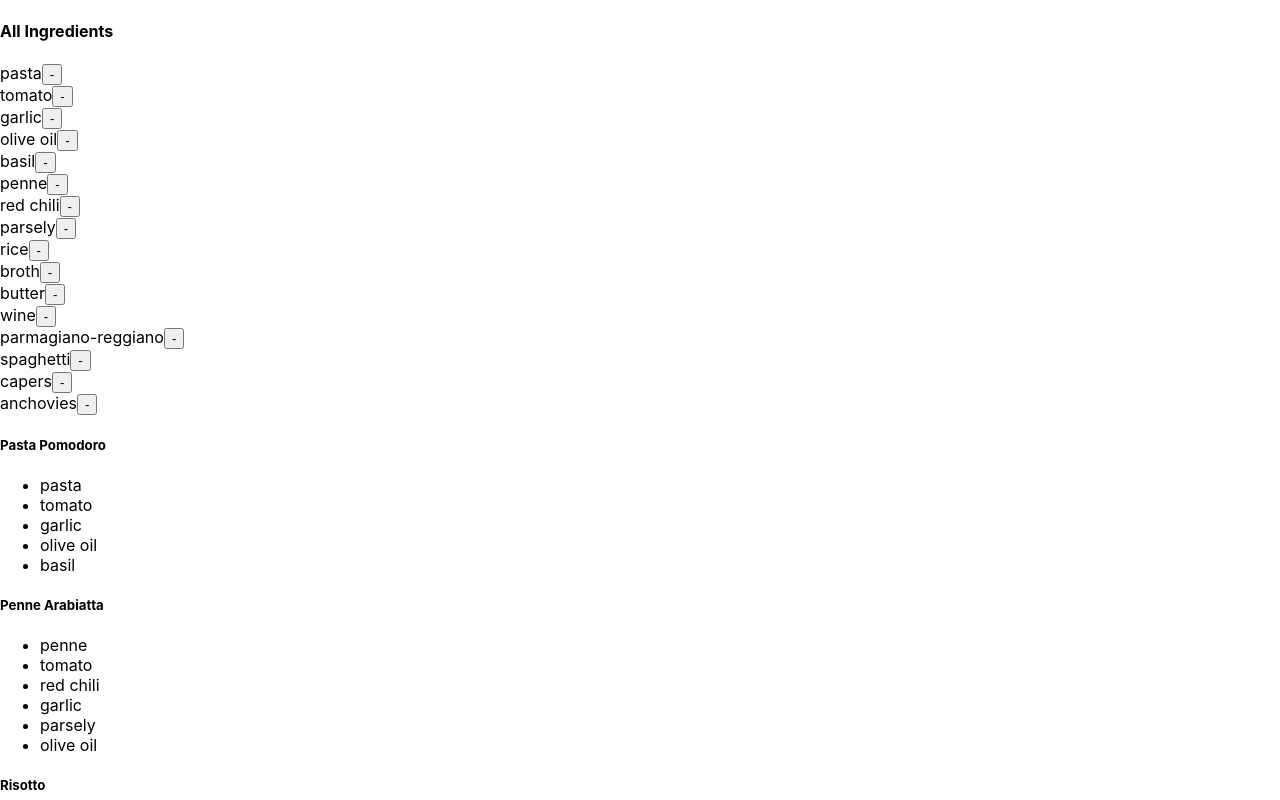
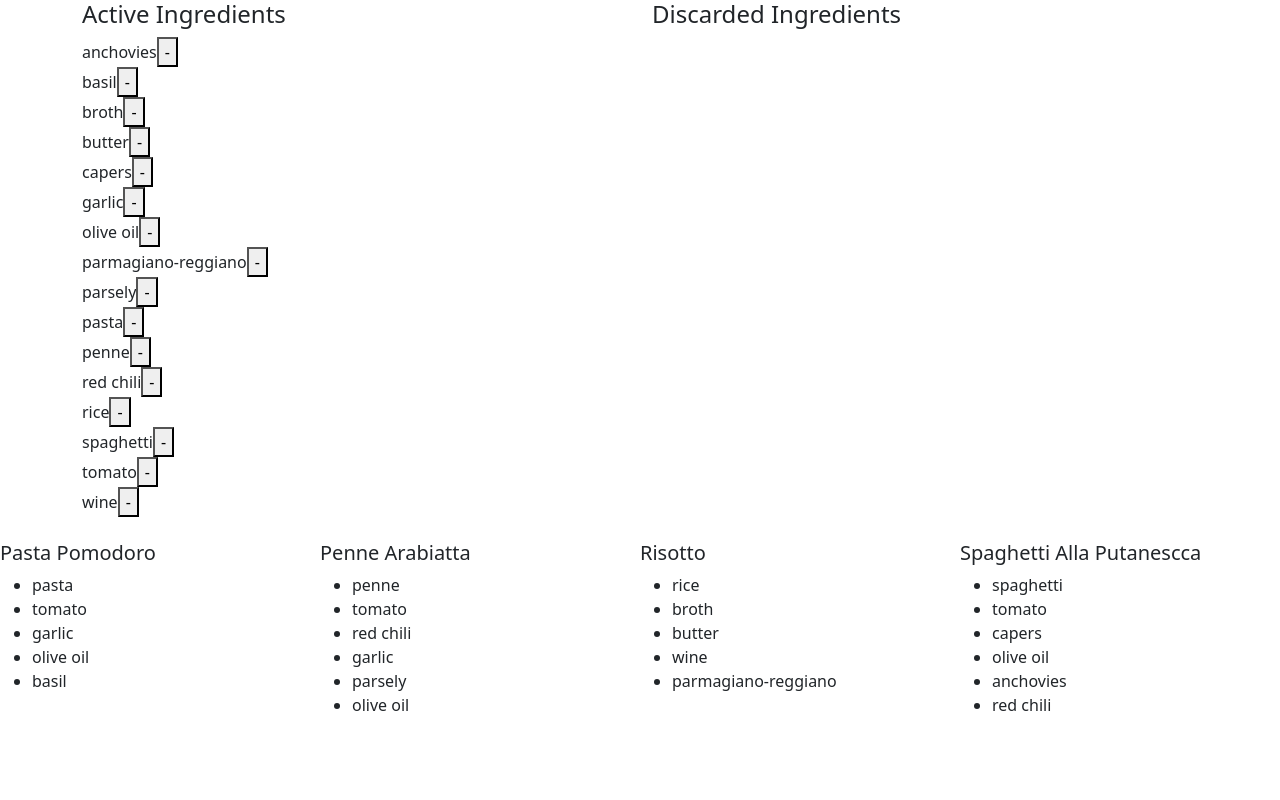
Before and after one commit to hadas21/react-code-along, a React (Create React App) app: page / in a window 1280 px wide. Shown: the top 800 px of the page. Built offline with nearby package versions, Linux system fonts and the light colour scheme.

Commit message:
implement restore ingredient

```diff
--- a/package.json
+++ b/package.json
@@ -34,5 +34,9 @@
       "last 1 firefox version",
       "last 1 safari version"
     ]
+  },
+  "devDependencies": {
+    "bootstrap": "^5.3.0",
+    "react-bootstrap": "^2.8.0"
   }
 }
--- a/src/index.css
+++ b/src/index.css
@@ -1,4 +1,4 @@
-body {
+/* body {
   margin: 0;
   font-family: -apple-system, BlinkMacSystemFont, 'Segoe UI', 'Roboto', 'Oxygen',
     'Ubuntu', 'Cantarell', 'Fira Sans', 'Droid Sans', 'Helvetica Neue',
@@ -10,4 +10,4 @@ body {
 code {
   font-family: source-code-pro, Menlo, Monaco, Consolas, 'Courier New',
     monospace;
-}
+} */
--- a/src/index.js
+++ b/src/index.js
@@ -3,6 +3,7 @@ import ReactDOM from 'react-dom/client';
 import './index.css';
 import App from './App';
 import reportWebVitals from './reportWebVitals';
+import 'bootstrap/dist/css/bootstrap.min.css';
 
 const root = ReactDOM.createRoot(document.getElementById('root'));
 root.render(
--- a/src/jsx/Recipes/RecipeCard.js
+++ b/src/jsx/Recipes/RecipeCard.js
@@ -1,9 +1,10 @@
 import React from 'react';
 import IngredientList from './IngredientList';
+import Col from 'react-bootstrap/Col';
 
 function RecipeCard(props) {
     return (
-        <div>
+        <Col>
             <h5>
                 {props.recipe}
             </h5>
@@ -11,7 +12,7 @@ function RecipeCard(props) {
                 recipe={props.recipe}
                 ingredients={props.ingredients}
             />
-        </div>
+        </Col>
     )
 }
 
--- a/src/jsx/Recipes/RecipeCards.js
+++ b/src/jsx/Recipes/RecipeCards.js
@@ -1,9 +1,12 @@
 import React from 'react';
 import RecipeCard from './RecipeCard';
+import Container from 'react-bootstrap/Row';
+import Row from 'react-bootstrap/Row';
 
 function RecipeCards(props) {
     return (
-        <div>
+        <Container>
+            <Row>
                 {props.recipies.map(item => {
                     return <RecipeCard
                         recipe={item.recipe}
@@ -11,7 +14,8 @@ function RecipeCards(props) {
                         key={`recipe-card-${item.recipe}`}
                     />
                 })}
-        </div>
+            </Row>
+        </Container>
     )
 }
 
--- /dev/null
+++ b/src/state/ActiveIngredients.js
@@ -0,0 +1,26 @@
+import React from "react";
+import Col from 'react-bootstrap/Col';
+
+
+function ActiveIngredients(props) {
+    return (
+        <Col>
+            <h4>
+                Active Ingredients
+            </h4>
+            {props.activeIngredients.map(item =>{
+                return (
+                    <div key={`all-ingredients-${item}`}>
+                        {item}
+                        <button
+                            value={item}
+                            onClick={(e) => props.handleRemoveIngredient(e.target.value)}
+                        >-</button>
+                    </div>
+                );
+            })}
+        </Col>
+    )
+}
+
+export default ActiveIngredients;
--- /dev/null
+++ b/src/state/DiscardedIngredients.js
@@ -0,0 +1,26 @@
+import React from "react";
+import Col from 'react-bootstrap/Col';
+
+
+function DiscardedIngredients(props) {
+    return (
+        <Col>
+            <h4>
+                Discarded Ingredients
+            </h4>
+            {props.discardedIngredients.map(item =>{
+                return (
+                    <div key={`all-ingredients-${item}`}>
+                        {item}
+                        <button
+                            value={item}
+                            onClick={(e) => props.handleRestoreIngredient(e.target.value)}
+                        >+</button>
+                    </div>
+                );
+            })}
+        </Col>
+    )
+}
+
+export default DiscardedIngredients;
--- a/src/state/IngredientContainer.js
+++ b/src/state/IngredientContainer.js
@@ -1,23 +1,23 @@
 import React from 'react';
+import ActiveIngredients from './ActiveIngredients';
+import Container from 'react-bootstrap/Container';
+import Row from 'react-bootstrap/Row';
+import DiscardedIngredients from './DiscardedIngredients';
 
 function IngredientContainer(props) {
     return (
-        <div>
-            <h4>
-                All Ingredients
-            </h4>
-            {props.activeIngredients.map(item =>{
-                return (
-                    <div key={`all-ingredients-${item}`}>
-                        {item}
-                        <button
-                            value={item}
-                            onClick={(e) => props.handleIngredientChange(e.target.value)}
-                        >-</button>
-                    </div>
-                );
-            })}
-        </div>
+        <Container>
+            <Row>
+                <ActiveIngredients
+                    activeIngredients={props.activeIngredients}
+                    handleRemoveIngredient={props.handleRemoveIngredient}
+                />
+                <DiscardedIngredients
+                    discardedIngredients={props.discardedIngredients}
+                    handleRestoreIngredient={props.handleRestoreIngredient}
+                />
+            </Row>
+        </Container>
     )
 
 
--- a/src/state/Meals.js
+++ b/src/state/Meals.js
@@ -5,20 +5,54 @@ import IngredientContainer from './IngredientContainer';
 
 
 function Meals() {
-    const [activeIngredients, setActiveIngredients] = useState(getAllIngredients(recipeArr));
+    const [activeIngredients, setActiveIngredients] = useState(sort(getAllIngredients(recipeArr)));
+    const [discardedIngredients, setdiscardedIngredients] = useState([]);
     const [activeRecipies, setActiveRecipies] = useState(recipeArr);
 
-    function handleIngredientChange(ingredientToRemove) {
-        const updatedActiveIngredients = [...activeIngredients].filter(item => {
-            return item != ingredientToRemove;
+    function filterIngredient(value, targetArr) {
+        return [...targetArr].filter(item => {
+            return item !== value;
         });
+    }
 
-        setActiveIngredients(updatedActiveIngredients);
+    function pushIngredient(value, targetArr) {
+        return [...targetArr, value];
+    }
+
+    function sort(arr) {
+        return arr.sort(function (a, b) {
+            if (a < b) {
+              return -1;
+            }
+            if (a > b) {
+              return 1;
+            }
+            return 0;
+          });
+    }
+
+    function discardIngredient(ingredientToRemove) {
+        const updatedActiveIngredients = filterIngredient(ingredientToRemove, activeIngredients);
+        const updatedDiscardedIngredients = pushIngredient(ingredientToRemove,discardedIngredients);
+
+        setActiveIngredients(sort(updatedActiveIngredients));
+        setdiscardedIngredients(sort(updatedDiscardedIngredients))
+
         updateActiveRecipies(updatedActiveIngredients);
     }
 
+    function restoreIngredient(ingredientToRestore) {
+        const updatedActiveIngredients = pushIngredient(ingredientToRestore, activeIngredients);
+        const updatedDiscardedIngredients = filterIngredient(ingredientToRestore, discardedIngredients)
+
+        setActiveIngredients(sort(updatedActiveIngredients));
+        setdiscardedIngredients(sort(updatedDiscardedIngredients));
+        updateActiveRecipies(updatedActiveIngredients);
+    }
+
+
     function updateActiveRecipies(updatedActiveIngredients) {
-        const updatedActiveRecipies = [...activeRecipies].filter(recipeObj => {
+        const updatedActiveRecipies = [...recipeArr].filter(recipeObj => {
             let keepRecipe = true;
 
             recipeObj.ingredients.forEach(item => {
@@ -37,8 +71,11 @@ function Meals() {
         <div>
             <IngredientContainer
                 activeIngredients={activeIngredients}
-                handleIngredientChange={handleIngredientChange}
+                discardedIngredients={discardedIngredients}
+                handleRemoveIngredient={discardIngredient}
+                handleRestoreIngredient={restoreIngredient}
             />
+            <br/>
             <RecipeCards recipies={activeRecipies}/>
         </div>
     )
```
Also changed, not shown: 1 other file (tests, documents, lock files or other folders). Lines whose indentation alone changed are shown as unchanged.
